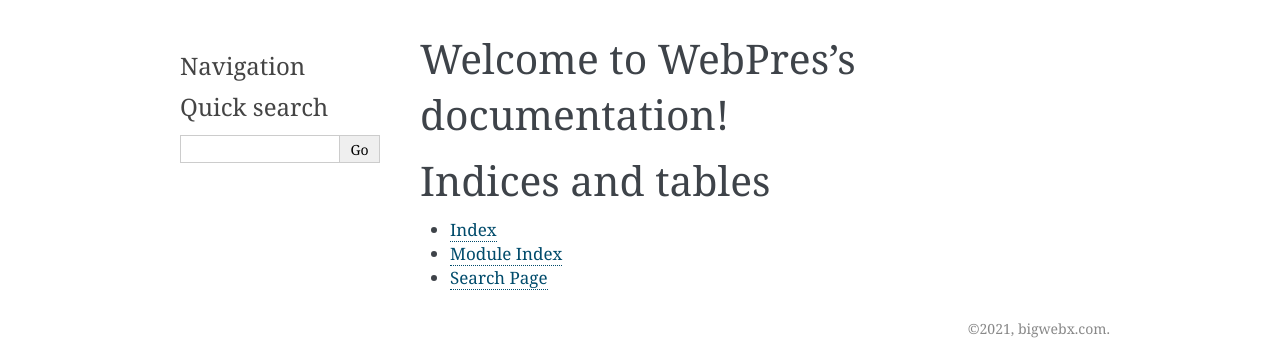
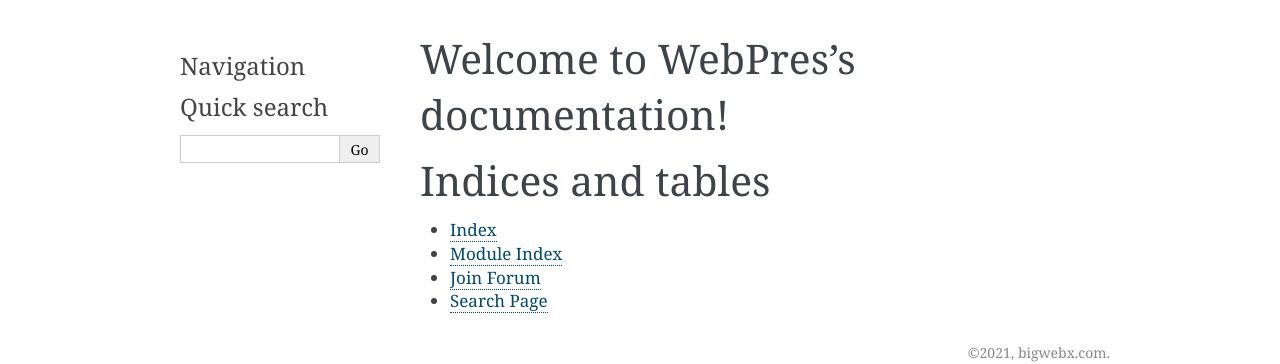
Before and after one commit to WebPres-org/Docs1, a plain HTML site: page docs/_build/html/index.html in a window 1280 px wide. Shown: the top 364 px of the page. Drawn offline with Linux system fonts and the light colour scheme.

Commit message:
Update index.html

```diff
--- a/docs/_build/html/index.html
+++ b/docs/_build/html/index.html
@@ -42,7 +42,8 @@
 <ul class="simple">
 <li><p><a class="reference internal" href="genindex.html"><span class="std std-ref">Index</span></a></p></li>
 <li><p><a class="reference internal" href="py-modindex.html"><span class="std std-ref">Module Index</span></a></p></li>
-<li><p><a class="reference internal" href="search.html"><span class="std std-ref">Search Page</span></a></p></li>
+<li><p><a class="reference internal" href="http://forum.webpres.org/"><span class="std std-ref">Join Forum</span></a></p></li>
+  <li><p><a class="reference internal" href="search.html"><span class="std std-ref">Search Page</span></a></p></li>
 </ul>
 </section>
 
```
